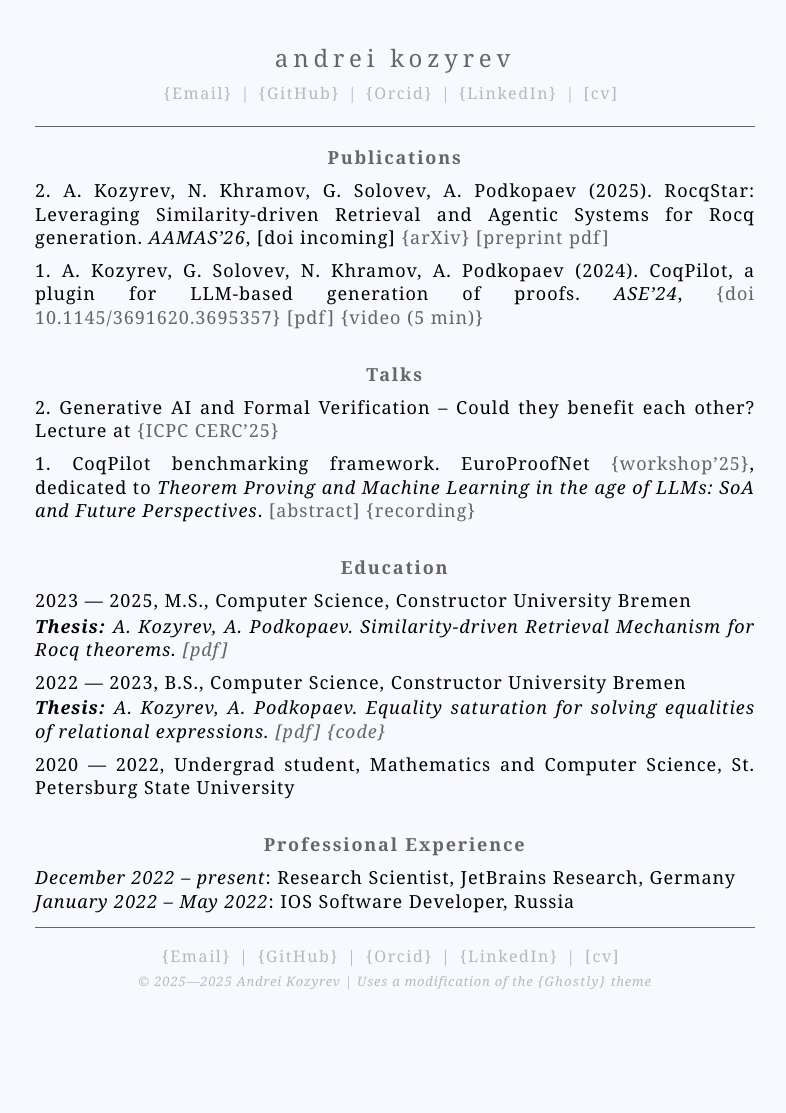
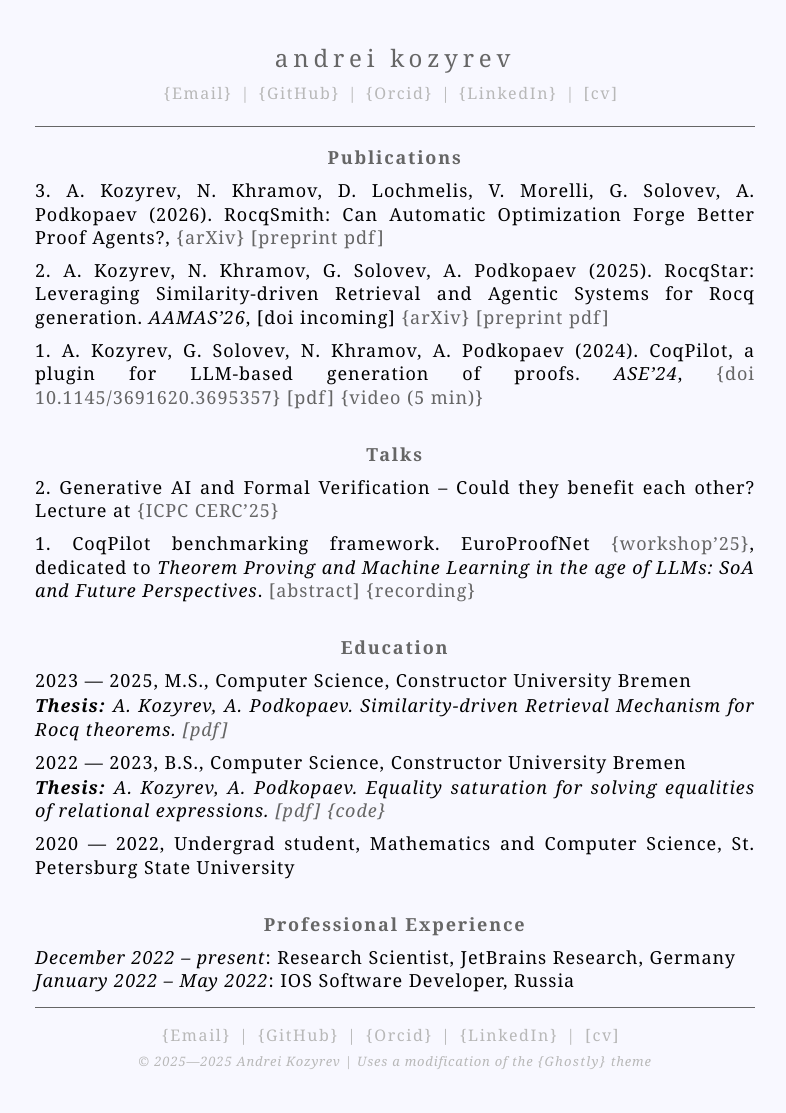
Before and after one commit to K-dizzled/homepage, a Jekyll site: the page built from index.md, in a window 1280 px wide. Shown: the whole page, without its empty margins (245-1031 px from the left). Built offline with Jekyll 4.4.1, drawn with Linux system fonts in a browser that asks for light colours; before the commit the page ends 1033 px from its top, so only the background shows below that.

Commit message:
Add RocqSmith preprint

```diff
--- a/index.md
+++ b/index.md
@@ -8,6 +8,7 @@ title: Home
 
 1. A. Kozyrev, G. Solovev, N. Khramov, A. Podkopaev (2024). CoqPilot, a plugin for LLM-based generation of proofs. _ASE'24_, [doi <nobr>10.1145/3691620.3695357</nobr>](https://doi.org/10.1145/3691620.3695357) [pdf](./papers/kozyrev2024coqpilot.pdf) [video (5 min)](https://www.youtube.com/watch?v=oB1Lx-So9Lo)
 1. A. Kozyrev, N. Khramov, G. Solovev, A. Podkopaev (2025). RocqStar: Leveraging Similarity-driven Retrieval and Agentic Systems for Rocq generation. _AAMAS'26_, [doi incoming] [arXiv](https://arxiv.org/abs/2505.22846) [preprint pdf](./papers/rocqstar2025preprint.pdf)
+1. A. Kozyrev, N. Khramov, D. Lochmelis, V. Morelli, G. Solovev, A. Podkopaev (2026). RocqSmith: Can Automatic Optimization Forge Better Proof Agents?, [arXiv](https://arxiv.org/abs/2602.05762) [preprint pdf](./papers/kozyrev2026rocqsmith.pdf)
 {: .reverse}
 
 ## Talks
```
Also changed, not shown: 1 other file.
